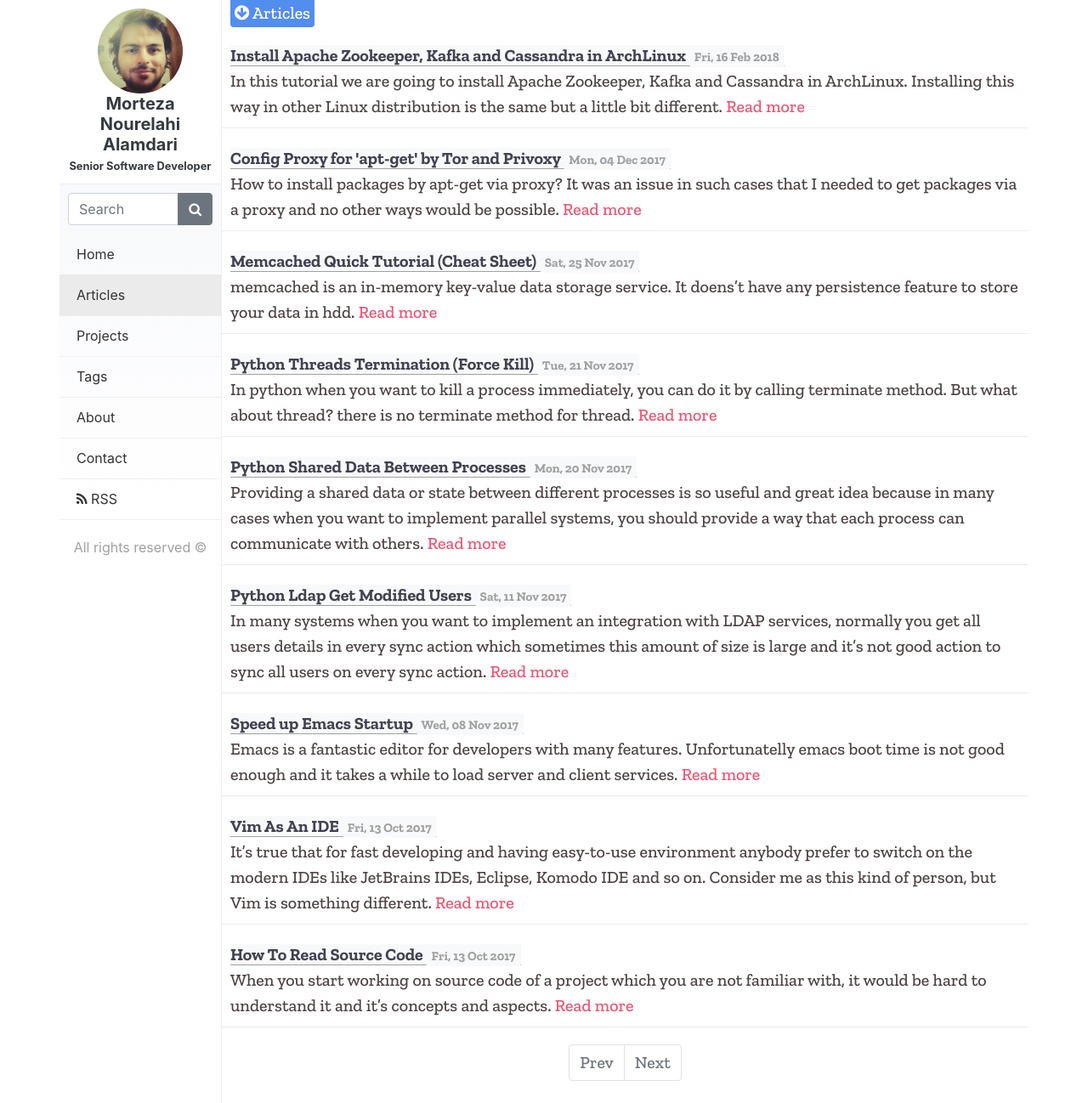
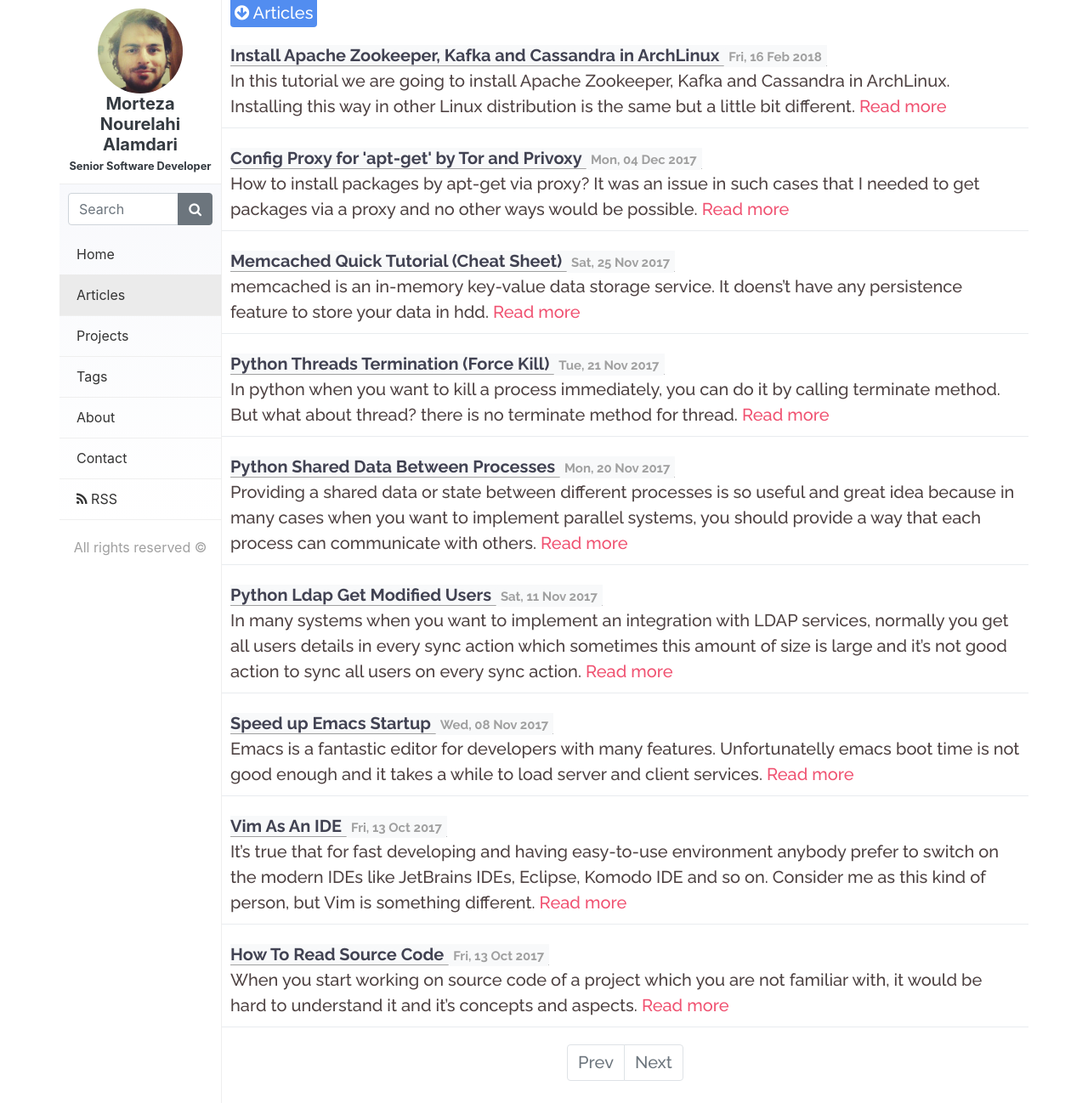
Before and after one commit to Mortezaipo/stage, a Jekyll site: the page built from index.html, in a window 1280 px wide. Shown: the whole page at 85% size. Built offline with Jekyll 4.4.1, drawn with Linux system fonts in a browser that asks for light colours; the list of posts is cut into pages by our own code.

Commit message:
Change default font.

```diff
--- a/inc/css/main.css
+++ b/inc/css/main.css
@@ -1,5 +1,6 @@
 /* main structure */
 @import url('https://fonts.googleapis.com/css?family=Zilla+Slab:500,700');
+@import url('https://fonts.googleapis.com/css?family=Raleway:500,600,700');
 html, body {
     height: 100%;
     color: #39424E; /*#414252;*/
@@ -13,7 +14,8 @@
     padding: 0;
     font-weight: 500;
     color: #4E4242;
-    font-family: 'Zilla Slab', serif;
+    /*font-family: 'Zilla Slab', serif;*/
+    font-family: 'Raleway', sans-serif;
     font-size: 20px;
 }
 /* end main structure */
@@ -138,7 +140,8 @@
     text-decoration: none;
     display: inline;
     font-weight: bold;
-    font-family: 'Zilla Slab', serif;
+    /*font-family: 'Zilla Slab', serif;*/
+    font-family: 'Raleway', sans-serif;
 }
 .share-links {
     display: inline;
```
